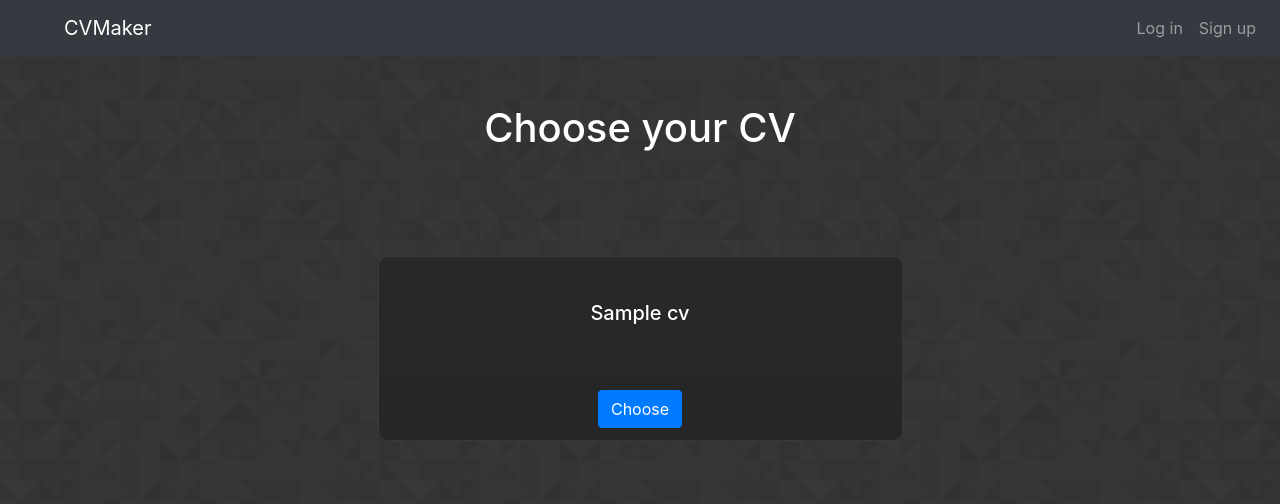
After one commit to Wokstym/CVMaker, a Django app: template templates/home/cv_list.html in a window 1280 px wide. The commit adds this page. Shown: the top 504 px of the page. Run offline with Django 3.2, Linux system fonts and the light colour scheme; the template is opened without the code that fills it: most values are stand-ins (such as "Sample title", 1, 10 or a date in 2020); some libraries are stand-ins or nearby versions.

Commit message:
Added cvs list

```diff
--- a/CVMaker/settings.py
+++ b/CVMaker/settings.py
@@ -129,7 +129,7 @@ STATICFILES_DIRS = [
 ]
 
 LOGOUT_REDIRECT_URL = '/'
-LOGIN_REDIRECT_URL = 'pages'
+LOGIN_REDIRECT_URL = 'cv_list'
 EMAIL_BACKEND = 'django.core.mail.backends.console.EmailBackend'
 
 MEDIA_ROOT = os.path.join(BASE_DIR, 'media')
--- a/CVMaker/urls.py
+++ b/CVMaker/urls.py
@@ -12,5 +12,7 @@ urlpatterns = [
     path('login/', auth_views.LoginView.as_view(template_name='accounts/login.html'), name='login'),
     path('', home_view.start_page, name='start'),
     path('admin/', admin.site.urls, name='admin'),
+    path('view_cv/<int:cv_number>', home_view.view_cv, name='view_cv'),
+    path('cv_list/', home_view.cv_list, name='cv_list'),
 
 ]
--- a/home/models.py
+++ b/home/models.py
@@ -34,6 +34,7 @@ class Address(models.Model):
 class University(models.Model):
     name = models.CharField(max_length=254)
     address = models.EmbeddedField(model_container=Address)
+    objects = models.DjongoManager()
 
 
 class Education(models.Model):
@@ -42,7 +43,7 @@ class Education(models.Model):
     field_of_study = models.CharField(max_length=254)
     degree = models.CharField(max_length=254)
     faculty = models.CharField(max_length=254)
-    university = models.ArrayField(model_container=University)
+    university = models.EmbeddedField(model_container=University)
 
     class Meta:
         abstract = True
@@ -119,7 +120,7 @@ class Organizations(models.Model):
 
 
 class Cv(models.Model):
-    contact_info = models.ArrayField(model_container=ContactInfo)
+    contact_info = models.EmbeddedField(model_container=ContactInfo)
     education = models.ArrayField(model_container=Education)
     experience = models.ArrayField(model_container=Experience)
     skills = models.ArrayField(model_container=Skills)
@@ -128,6 +129,7 @@ class Cv(models.Model):
     projects = models.ArrayField(model_container=Projects)
     organizations = models.ArrayField(model_container=Organizations)
     description = models.CharField(max_length=254)
+    name = models.CharField(max_length=254)
 
     class Meta:
         abstract = True
--- a/requirements.txt
+++ b/requirements.txt
@@ -5,3 +5,6 @@ django-widget-tweaks==1.4.8
 djongo==1.3.1
 dnspython==1.16.0
 Pillow==7.1.2
+reportlab
+xhtml2pdf
+django-easy-pdf
--- /dev/null
+++ b/static/css/home/cv_list.css
@@ -0,0 +1,24 @@
+.card{
+    background-color:rgb(40,40,40) ;
+}
+
+.card-body{
+    color: white;
+}
+.card-text{
+    font-size: 0.8rem;
+}
+
+
+h1{
+    color:white;
+}
+
+hr.line{
+    border-top: 1px solid #8c8b8b;
+}
+
+.title{
+    color: white;
+    padding-left:3px;
+}
--- a/templates/base.html
+++ b/templates/base.html
@@ -27,7 +27,9 @@
     <div class="collapse navbar-collapse ml-4" id="menu">
         <ul class="navbar-nav mr-auto ">
             {% if user.is_authenticated %}
-
+            <li class="nav-item">
+                <a class="nav-link" href="{% url 'cv_list'%}">Your CVs</a>
+            </li>
             {% endif %}
 
             {% if request.user.is_superuser %}
--- /dev/null
+++ b/templates/home/cv_list.html
@@ -0,0 +1,46 @@
+{% extends 'base.html' %}
+
+{% load static %}
+
+{% block stylesheet %}
+<link rel="stylesheet" href="{% static 'css/home/cv_list.css' %}">
+{% endblock %}
+
+{% block content %}
+<div class="container mt-5 col-12">
+    <div class="row justify-content-center">
+        {% if cvs %}
+        <div class="col-lg-8 col-offset-lg-2 mb-5 text-center">
+            <h1>Choose your CV</h1>
+        </div>
+        {% for cv in cvs %}
+        <div class="col-lg-6 py-5">
+            <div class="card border-dark mb-3" style="border-radius: 10px">
+
+                <div class="row card-body">
+
+                    <div class="col-12  my-4 text-center">
+                        <h5>{{cv.name}}</h5>
+                    </div>
+                </div>
+
+                <div class="card-footer text-muted text-center">
+                    <a class="btn btn-primary " href="{% url 'view_cv' cv_number=forloop.counter0 %}"
+                       style="box-shadow: 10px 6px 18px -4px rgba(0,0,0,0.5) color: white">
+                        <!--   musialem wyjebać {   x % %   xx} bo nadal wykrywalo nawet po zakomentowaniu-->
+
+                        <i class="icon-check"> </i>Choose</a>
+                </div>
+            </div>
+        </div>
+
+        {% endfor %}
+        {% else %}
+        <div class="col-lg-8 col-offset-lg-2 mb-5 text-center">
+            <!--            <a class="btn btn-primary" href=" url 'add_page' ">Add page</a>-->
+        </div>
+        {% endif %}
+    </div>
+</div>
+
+{% endblock %}
```
Also changed, not shown: home/views.py (+35 -0 lines), templates/home/view_cv.html (added, +28 -0 lines).
